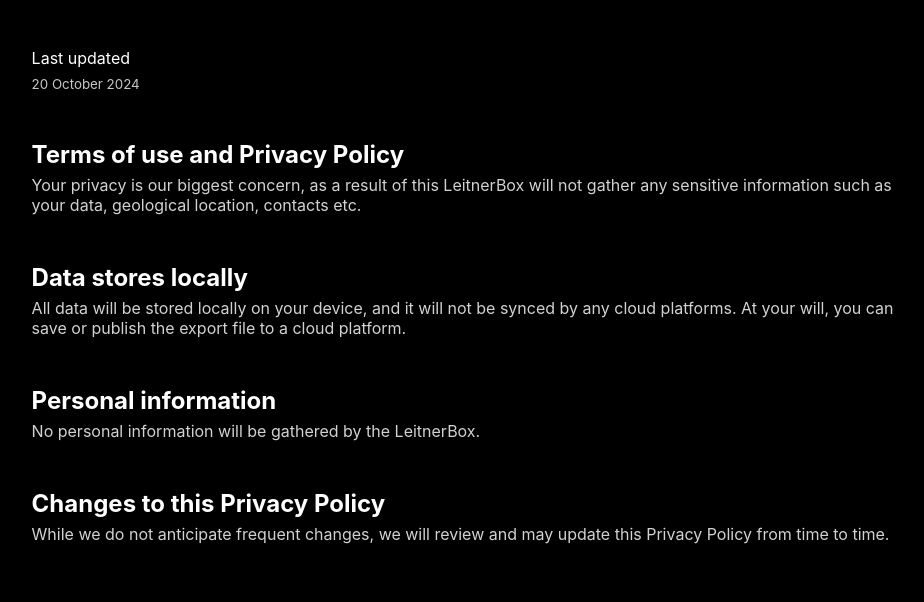
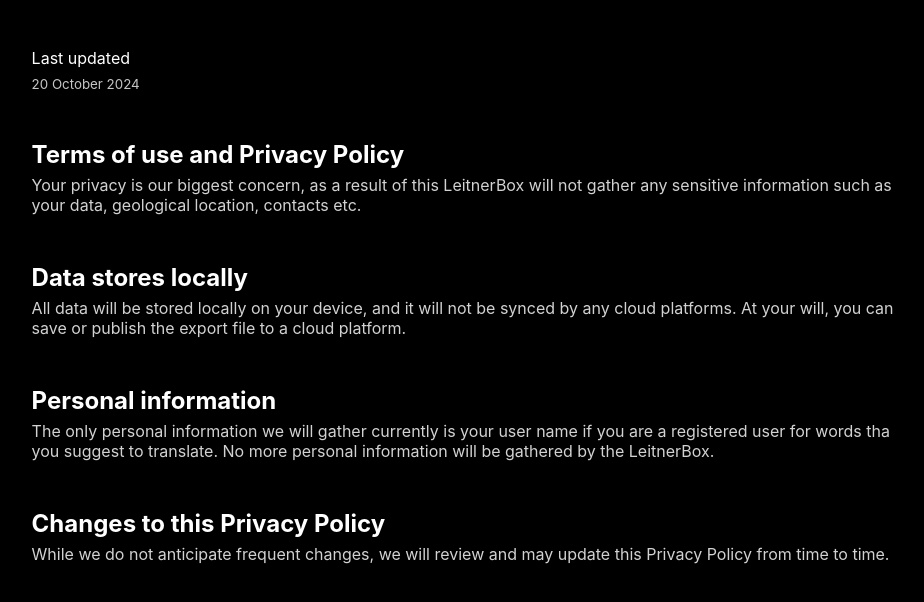
Before and after one commit to senyatuna/LeitnerBox-Server, a plain HTML site: page privacy.html in a window 1280 px wide. Shown: the whole page, without its empty margins (166-1090 px from the left). Drawn offline with Linux system fonts and the light colour scheme.

Commit message:
[Change] Change privacy to match with new needs to suggest a word and record the username in our database

```diff
--- a/privacy.html
+++ b/privacy.html
@@ -29,7 +29,7 @@
 
         <div class="row">
             <h2>Personal information</h2>
-            <p>No personal information will be gathered by the LeitnerBox.</p>
+            <p>The only personal information we will gather currently is your user name if you are a registered user for words tha you suggest to translate. No more personal information will be gathered by the LeitnerBox.</p>
         </div>
 
         <div class="row">
```
